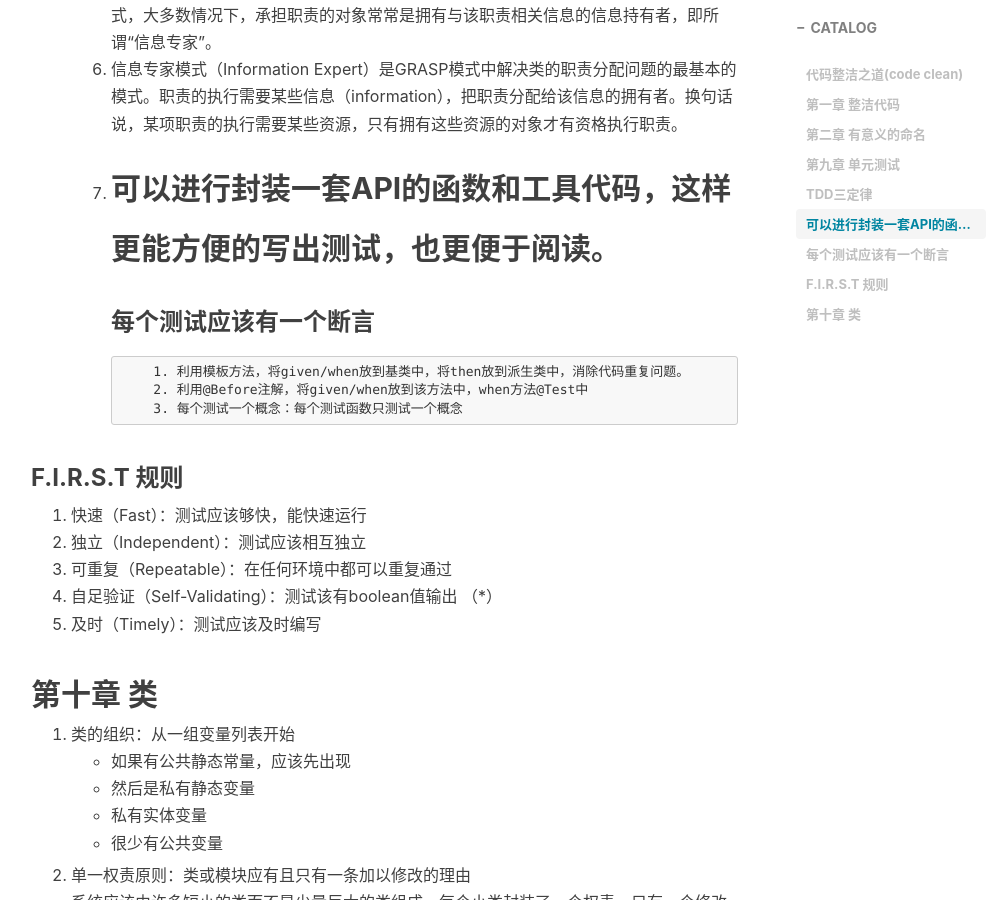
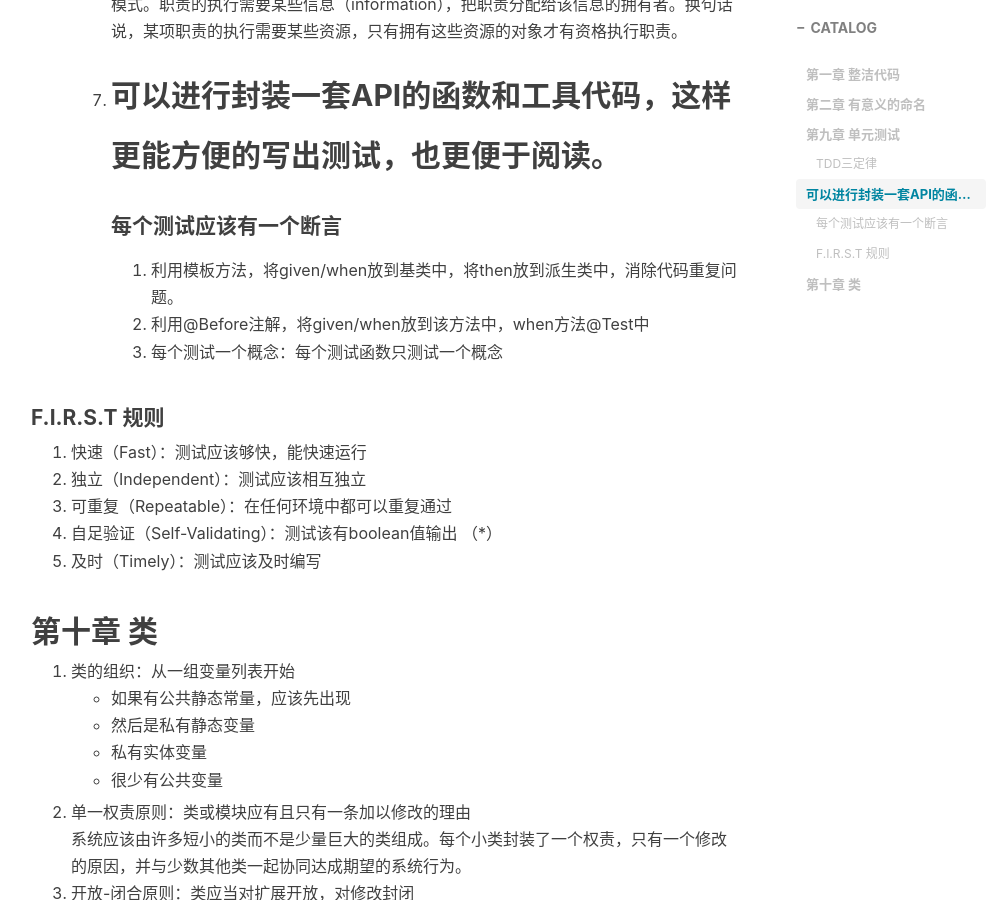
Before and after one commit to mgljava/mgljava.github.io, a Jekyll site: the page built from _posts/2019-05-07-CodeClean.md, in a window 1280 px wide and 900 px high, scrolled down 2001 px. Shown: the whole window, without its empty margins (234-1235 px from the left). Built offline with Jekyll 4.4.1, drawn with Linux system fonts in a browser that asks for light colours; nearby versions of some CDN libraries; comment, search, counter and statistics services are not loaded; some of the changed text lies outside the part shown.

Commit message:
[TECH][glming] 更新代码

```diff
--- a/_posts/2019-05-07-CodeClean.md
+++ b/_posts/2019-05-07-CodeClean.md
@@ -10,11 +10,9 @@ tags:
     - 读书笔记
 ---
 
-code clean
 爱上了代码的艺术，却偏偏痴迷于计算机的运算魅力
 
-# 代码整洁之道(code clean)
-## 第一章 整洁代码
+### 第一章 整洁代码
    1. 糟糕的代码如果从一开始就不去管理，那么只会越来越糟糕。不应该对糟糕的代码弃而不顾。
    2. 代码逻辑应该直截了当，叫缺陷难以隐藏，每个模块都应该只负责一件事情,尽量少的依赖关系，需要明确定义和提供清晰、尽量少的API
    3. 整洁的代码应该有单元测试和验收测试，整洁的代码看起来像是某位特别在意它的人写的，几乎没有改进的余地
@@ -24,7 +22,7 @@ code clean
       - 体现系统中的全部设计理念
       - 包括尽量少的实体，比如类，方法等。
 
-## 第二章 有意义的命名
+### 第二章 有意义的命名
    1. 名副其实：它为什么存在，它做什么事，应该怎么用。应该做到命名，命名，再命名
    2. 避免误导：不应该有相似的名称，不应该用关键字命名
    3. 名称定义：
@@ -34,33 +32,33 @@ code clean
       * 方法名应当是动词或动词短语
       * 拒绝双关语，需要遵循“一词一义”
 
-## 第九章 单元测试
-### TDD三定律
-   * 在编写不能通过的单元测试前不可编写生产代码
-   * 只可编写刚好无法通过的单元测试，不能编译也算通不过（不太理解）
-   * 只可编写刚好足以通过当前失败测试的生产代码（不太理解）
-      1. 脏测试等同于没测试，所以要写测试，并且要写好测试（因为测试代码和生产代码一样重要，需要被思考，设计和整洁）
-      2. 整洁的测试应该具备可读性（明确，简洁，足够的表达力），以尽可能少的文字表达大量内容
-      3. 写测试应该拆分为三个环节（构造-操作-检验）：
-         - 第一个环节构造测试数据  编写Given时，“驱动”我们思考被测对象的创建，以及它与其他对象的协作；
-         - 第二个环节操作测试数据  编写When时，“驱动”我们思考被测接口的方法命名，以及它需要接收的传入参数；考虑行为方式，究竟是命令式还是查询式方法(CQS原则)；
-         - 第三个环节检验操作是否得到期望的结果  编写Then时，“驱动”我们分析被测接口的返回值；
-      4. CQS原则，即命令-查询分离原则（Command-Query Separation），是指一个函数要么是一个命令来执行动作，要么是一个查询来给调用者返回数据。但是不能两者都是。
-      5. 对于任务“判断每次的猜测结果”，我们首先要考虑由谁来执行此任务。从面向对象设计的角度来讲，这里的任务即“职责”，我们要找到职责的承担者。从拟人化的角度去思考所谓“对象”，就是要找到能够彻底理解（Understand）该职责的对象。遵循信息专家模式，大多数情况下，承担职责的对象常常是拥有与该职责相关信息的信息持有者，即所谓“信息专家”。
-      6. 信息专家模式（Information Expert）是GRASP模式中解决类的职责分配问题的最基本的模式。职责的执行需要某些信息（information），把职责分配给该信息的拥有者。换句话说，某项职责的执行需要某些资源，只有拥有这些资源的对象才有资格执行职责。
-      7. 可以进行封装一套API的函数和工具代码，这样更能方便的写出测试，也更便于阅读。
+### 第九章 单元测试
+#### TDD三定律
+* 在编写不能通过的单元测试前不可编写生产代码
+* 只可编写刚好无法通过的单元测试，不能编译也算通不过（不太理解）
+* 只可编写刚好足以通过当前失败测试的生产代码（不太理解）
+  1. 脏测试等同于没测试，所以要写测试，并且要写好测试（因为测试代码和生产代码一样重要，需要被思考，设计和整洁）
+  2. 整洁的测试应该具备可读性（明确，简洁，足够的表达力），以尽可能少的文字表达大量内容
+  3. 写测试应该拆分为三个环节（构造-操作-检验）：
+    - 第一个环节构造测试数据  编写Given时，“驱动”我们思考被测对象的创建，以及它与其他对象的协作；
+    - 第二个环节操作测试数据  编写When时，“驱动”我们思考被测接口的方法命名，以及它需要接收的传入参数；考虑行为方式，究竟是命令式还是查询式方法(CQS原则)；
+    - 第三个环节检验操作是否得到期望的结果  编写Then时，“驱动”我们分析被测接口的返回值；
+  4. CQS原则，即命令-查询分离原则（Command-Query Separation），是指一个函数要么是一个命令来执行动作，要么是一个查询来给调用者返回数据。但是不能两者都是。
+  5. 对于任务“判断每次的猜测结果”，我们首先要考虑由谁来执行此任务。从面向对象设计的角度来讲，这里的任务即“职责”，我们要找到职责的承担者。从拟人化的角度去思考所谓“对象”，就是要找到能够彻底理解（Understand）该职责的对象。遵循信息专家模式，大多数情况下，承担职责的对象常常是拥有与该职责相关信息的信息持有者，即所谓“信息专家”。
+  6. 信息专家模式（Information Expert）是GRASP模式中解决类的职责分配问题的最基本的模式。职责的执行需要某些信息（information），把职责分配给该信息的拥有者。换句话说，某项职责的执行需要某些资源，只有拥有这些资源的对象才有资格执行职责。
+  7. 可以进行封装一套API的函数和工具代码，这样更能方便的写出测试，也更便于阅读。
 ---
-### 每个测试应该有一个断言
-   1. 利用模板方法，将given/when放到基类中，将then放到派生类中，消除代码重复问题。
-   2. 利用@Before注解，将given/when放到该方法中，when方法@Test中
-   3. 每个测试一个概念：每个测试函数只测试一个概念
+#### 每个测试应该有一个断言
+1. 利用模板方法，将given/when放到基类中，将then放到派生类中，消除代码重复问题。
+2. 利用@Before注解，将given/when放到该方法中，when方法@Test中
+3. 每个测试一个概念：每个测试函数只测试一个概念
 
-### F.I.R.S.T 规则
-   1. 快速（Fast）：测试应该够快，能快速运行
-   2. 独立（Independent）：测试应该相互独立
-   3. 可重复（Repeatable）：在任何环境中都可以重复通过
-   4. 自足验证（Self-Validating）：测试该有boolean值输出 （*）
-   5. 及时（Timely）：测试应该及时编写
+#### F.I.R.S.T 规则
+1. 快速（Fast）：测试应该够快，能快速运行
+2. 独立（Independent）：测试应该相互独立
+3. 可重复（Repeatable）：在任何环境中都可以重复通过
+4. 自足验证（Self-Validating）：测试该有boolean值输出 （*）
+5. 及时（Timely）：测试应该及时编写
 
 ## 第十章 类
 1. 类的组织：从一组变量列表开始
```
Also changed, not shown: _posts/2019-04-26-MySQL.md (+13 -18 lines).
